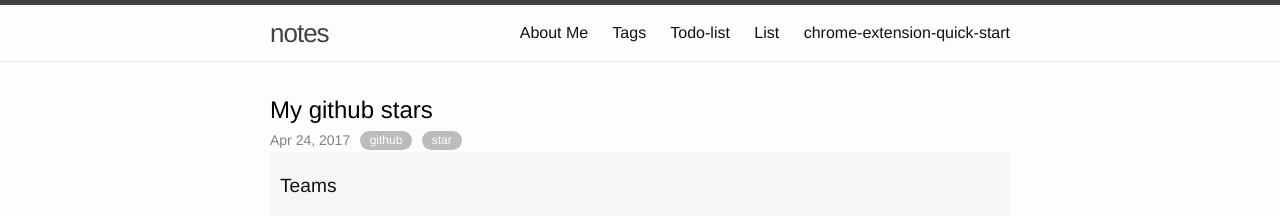
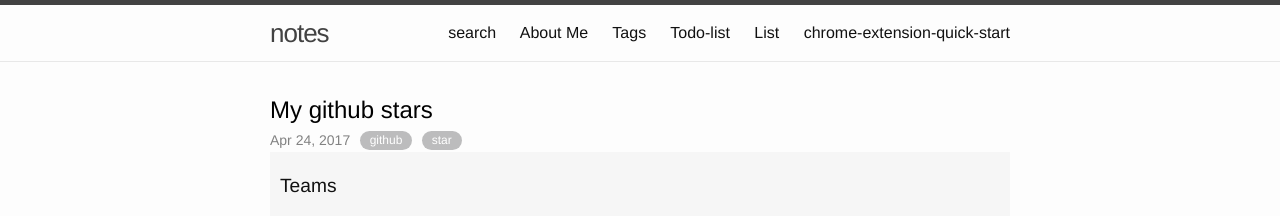
Before and after one commit to zhoukekestar/notes, a Jekyll site: the page built from index.html, in a window 1280 px wide and 900 px high. Shown: the top 216 px of the window. Built offline with Jekyll 4.4.1, drawn with Linux system fonts in a browser that asks for light colours; the list of posts is cut into pages by our own code.

Commit message:
add search for header

```diff
--- a/_includes/header.html
+++ b/_includes/header.html
@@ -14,6 +14,7 @@
       </a>
 
       <div class="trigger">
+        <a class="page-link" href="/notes/search">search</a>
         {% for my_page in site.pages %}
           {% if my_page.title %}
           <a class="page-link" href="{{ my_page.url | prepend: site.baseurl }}">{{ my_page.title | escape }}</a>
--- a/search.html
+++ b/search.html
@@ -1,7 +1,7 @@
 ---
 layout: default
 ---
-<form action="./search.html" method="get">
+<form action="./search" method="get">
   <label for="search-box">Search</label>
   <input type="text" id="search-box" name="query">
   <input type="submit" value="search">
```
